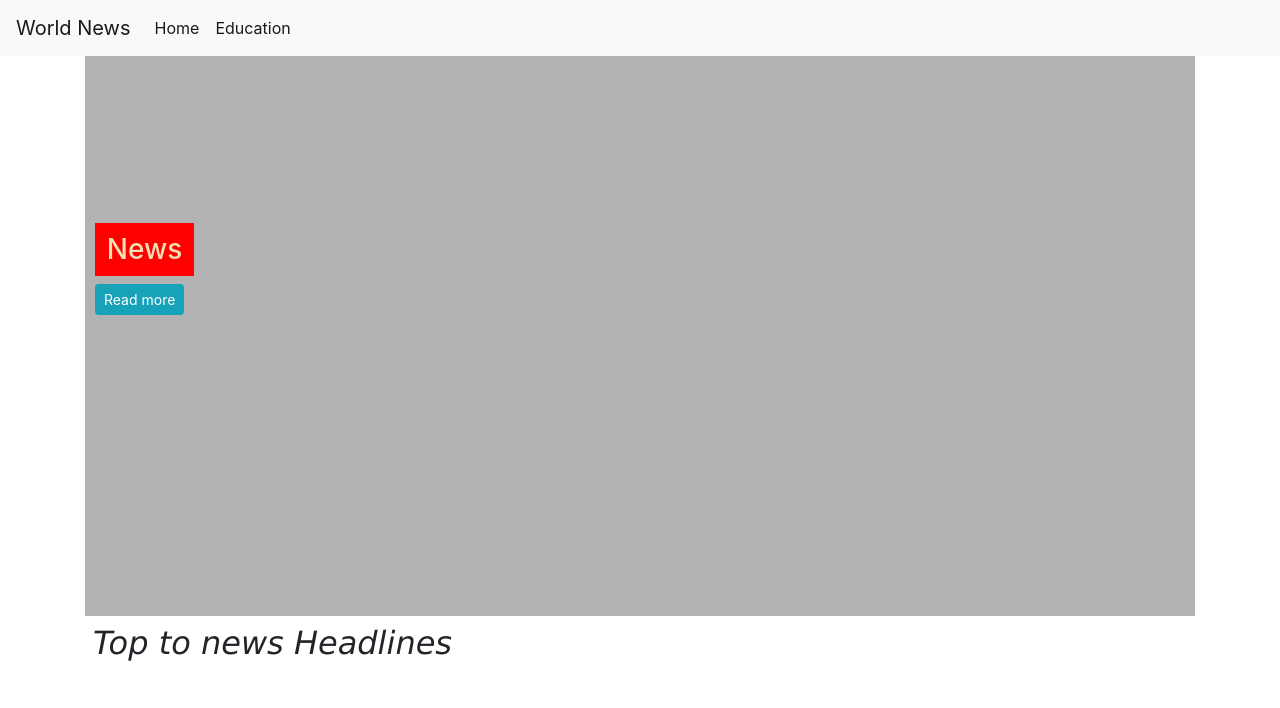
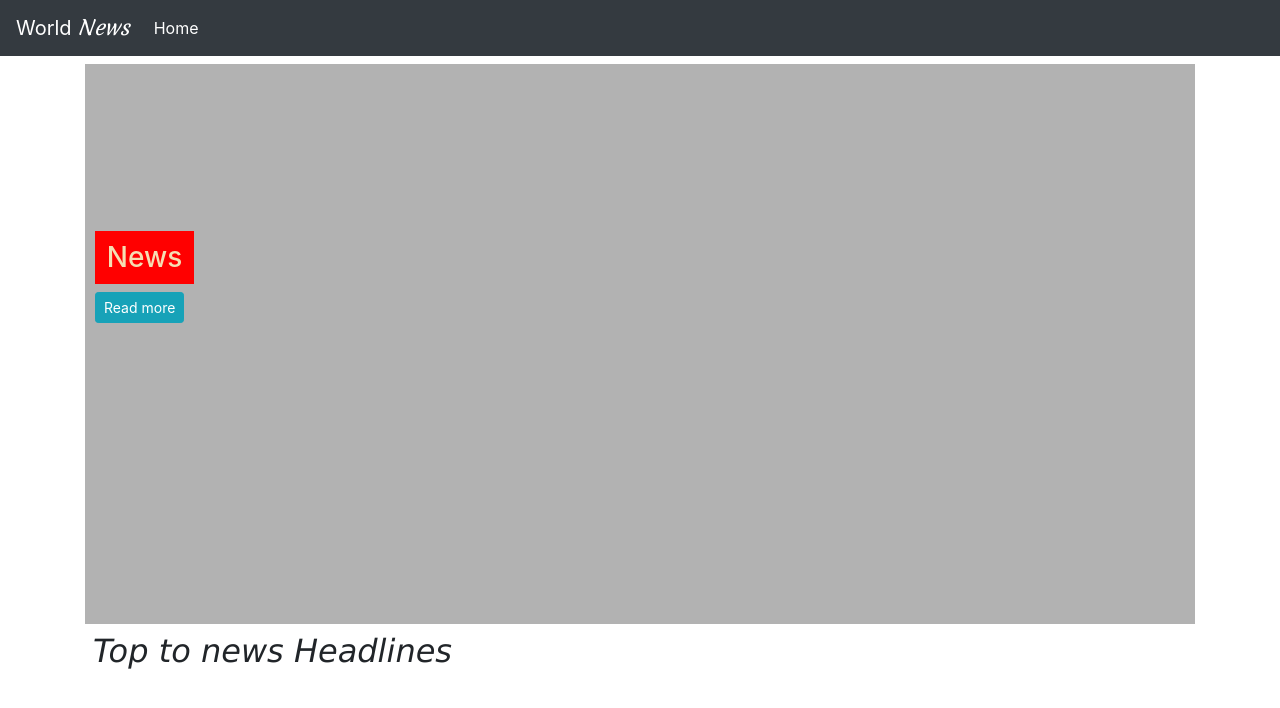
Before and after one commit to Alexotieno1717/News-API, a Flask app: template app/templates/index.html in a window 1280 px wide. Shown: the top 708 px of the page. Run offline with Flask 2, Linux system fonts and the light colour scheme; the template is opened without the code that fills it, so the values that code supplies are empty; some libraries are stand-ins or nearby versions.

Commit message:
removed sports pages

```diff
--- a/app/static/css/main.css
+++ b/app/static/css/main.css
@@ -43,3 +43,8 @@
     font-family: 'Merienda', cursive;
     font-size: 16px;
 }
+
+.logo{
+    font-family: 'Merienda', cursive;
+    font-style: italic;
+}
--- a/app/templates/base.html
+++ b/app/templates/base.html
@@ -9,8 +9,8 @@
 </head>
 <body>
     {#    navigation #}
-    <nav class="navbar navbar-expand-lg navbar-light bg-light">
-      <a class="navbar-brand" href="/">World <span>News</span></a>
+    <nav class="navbar navbar-expand-lg navbar-dark bg-dark">
+      <a class="navbar-brand" href="/">World <span class="logo">News</span></a>
       <button class="navbar-toggler" type="button" data-toggle="collapse" data-target="#navbarSupportedContent" aria-controls="navbarSupportedContent" aria-expanded="false" aria-label="Toggle navigation">
         <span class="navbar-toggler-icon"></span>
       </button>
@@ -20,9 +20,6 @@
           <li class="nav-item active">
             <a class="nav-link" href=" {{ url_for('index') }} ">Home <span class="sr-only">(current)</span></a>
           </li>
-            <li class="nav-item active">
-            <a class="nav-link" href=" {{ url_for('sports') }} ">Education</a>
-          </li>
         </ul>
       </div>
     </nav>
--- a/app/templates/index.html
+++ b/app/templates/index.html
@@ -1,7 +1,7 @@
 {% extends 'base.html' %}
 
 {% block content %}
-    <div class="container">
+    <div class="container pt-2">
     <div class="banner" style="background-image: url( {{ sport[0].urlToImage  }} )">
         <div class="banner-content">
             <h3 class="banner-news">News</h3>
```
Also changed, not shown: app/templates/sports.html (deleted, +0 -33 lines), app/views.py (+0 -7 lines).
